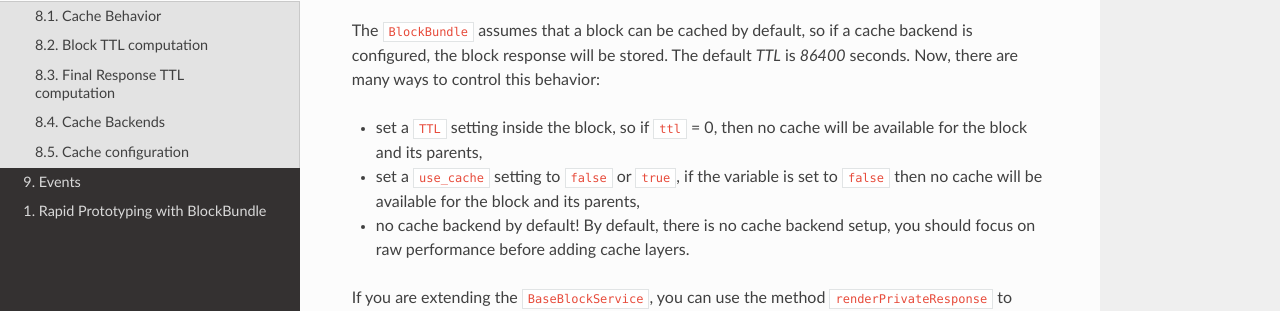
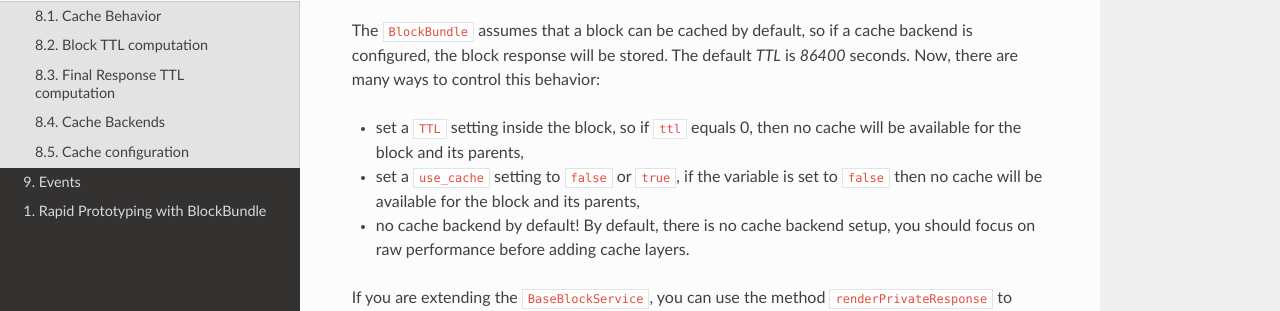
Before and after one commit to sonata-project/SonataBlockBundle, a Sphinx documentation site: the page built from Resources/doc/reference/cache.rst, in a window 1280 px wide and 900 px high. Shown: the part 343-654 px from the top of the window. Built offline with Sphinx 7.4.7 and the Read the Docs theme 2.0.0, drawn with Linux system fonts in a browser that asks for light colours.

Commit message:
use words

```diff
--- a/Resources/doc/reference/cache.rst
+++ b/Resources/doc/reference/cache.rst
@@ -16,7 +16,7 @@ Cache Behavior
 The ``BlockBundle`` assumes that a block can be cached by default, so if a cache backend is configured, the block response will be stored.
 The default `TTL` is `86400` seconds. Now, there are many ways to control this behavior:
 
-* set a ``TTL`` setting inside the block, so if ``ttl`` = 0, then no cache will be available for the block and its parents,
+* set a ``TTL`` setting inside the block, so if ``ttl`` equals 0, then no cache will be available for the block and its parents,
 * set a ``use_cache`` setting to ``false`` or ``true``, if the variable is set to ``false`` then no cache will be available for the block and its parents,
 * no cache backend by default! By default, there is no cache backend setup, you should focus on raw performance before adding cache layers.
 
```
